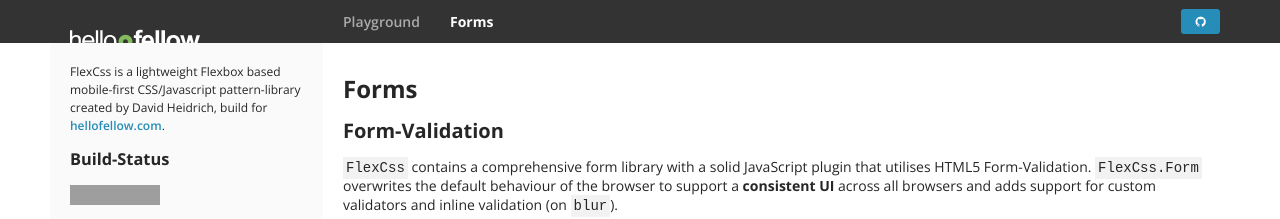
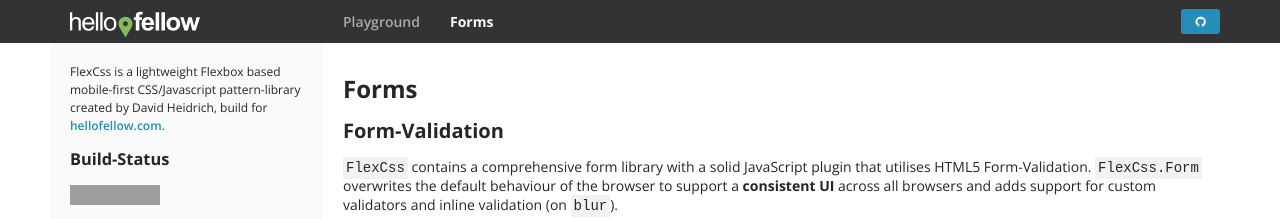
Before and after one commit to BowlingX/flexcss, a Jekyll site: the page built from demo/forms/index.html, in a window 1280 px wide. Shown: the top 219 px of the page. Built offline with Jekyll 4.4.1, drawn with Linux system fonts in a browser that asks for light colours; grey boxes are pictures that could not be loaded.

Commit message:
reverted

```diff
--- a/_layouts/default.html
+++ b/_layouts/default.html
@@ -19,7 +19,7 @@
         <a id="ToggleSidebar" class="right icon-th-list topbar-action"></a>
     </div>
     <nav class="navbar-main" id="MainNavigation" role="navigation">
-        <div class="home">_listings.scss
+        <div class="home">
             <a class="logo" data-close-sidebar href="/">hellofellow.com</a>
         </div>
         {% assign pages = site.pages | sort:"weight" %}
```
